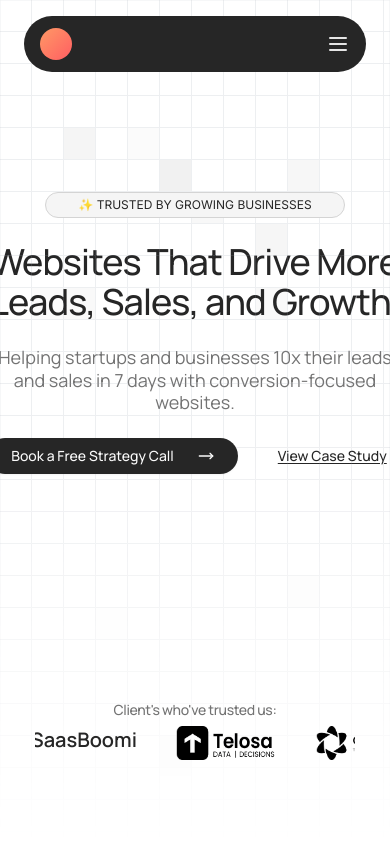
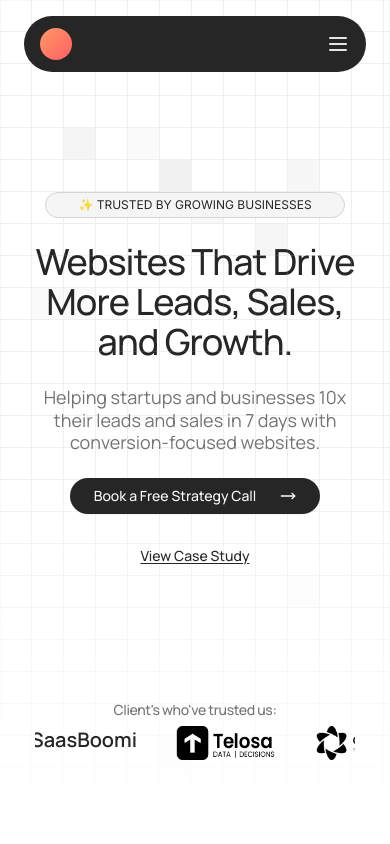
Before and after one commit to Arin7712/arin-portfolio, a Next.js app: page / in a window 390 px wide. Shown: the top 844 px of the page. Built offline with nearby package versions, Linux system fonts and the light colour scheme.

Commit message:
updated hero section copy

```diff
--- a/components/hero.tsx
+++ b/components/hero.tsx
@@ -45,7 +45,7 @@ const Hero = () => {
       />
 
       <motion.div
-        className="flex flex-col text-center items-center justify-center gap-6 md:max-w-3xl"
+        className="flex flex-col text-center items-center justify-center gap-6 max-w-full md:max-w-3xl"
         variants={containerVariants}
         initial="hidden"
         animate="show"
@@ -72,7 +72,7 @@ const Hero = () => {
           with conversion-focused websites.
         </motion.p>
 
-        <motion.div className="flex items-center gap-6" variants={fadeInUp}>
+        <motion.div className="flex md:flex-row flex-col items-center gap-6" variants={fadeInUp}>
           <Button className="px-6 py-4 text-sm rounded-full gap-6 bg-neutral-800 z-20">
             Book a Free Strategy Call
             <MoveRight />
```
